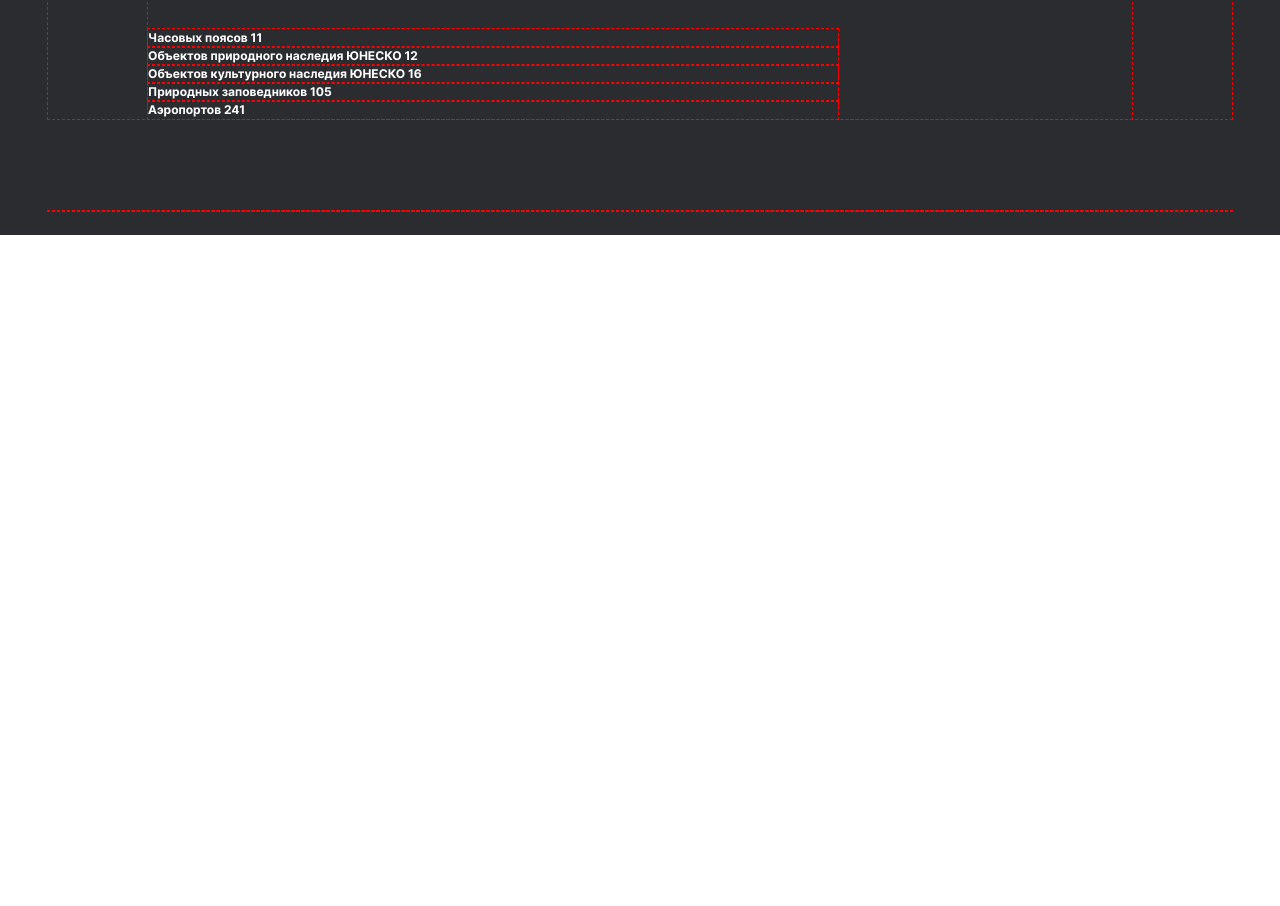
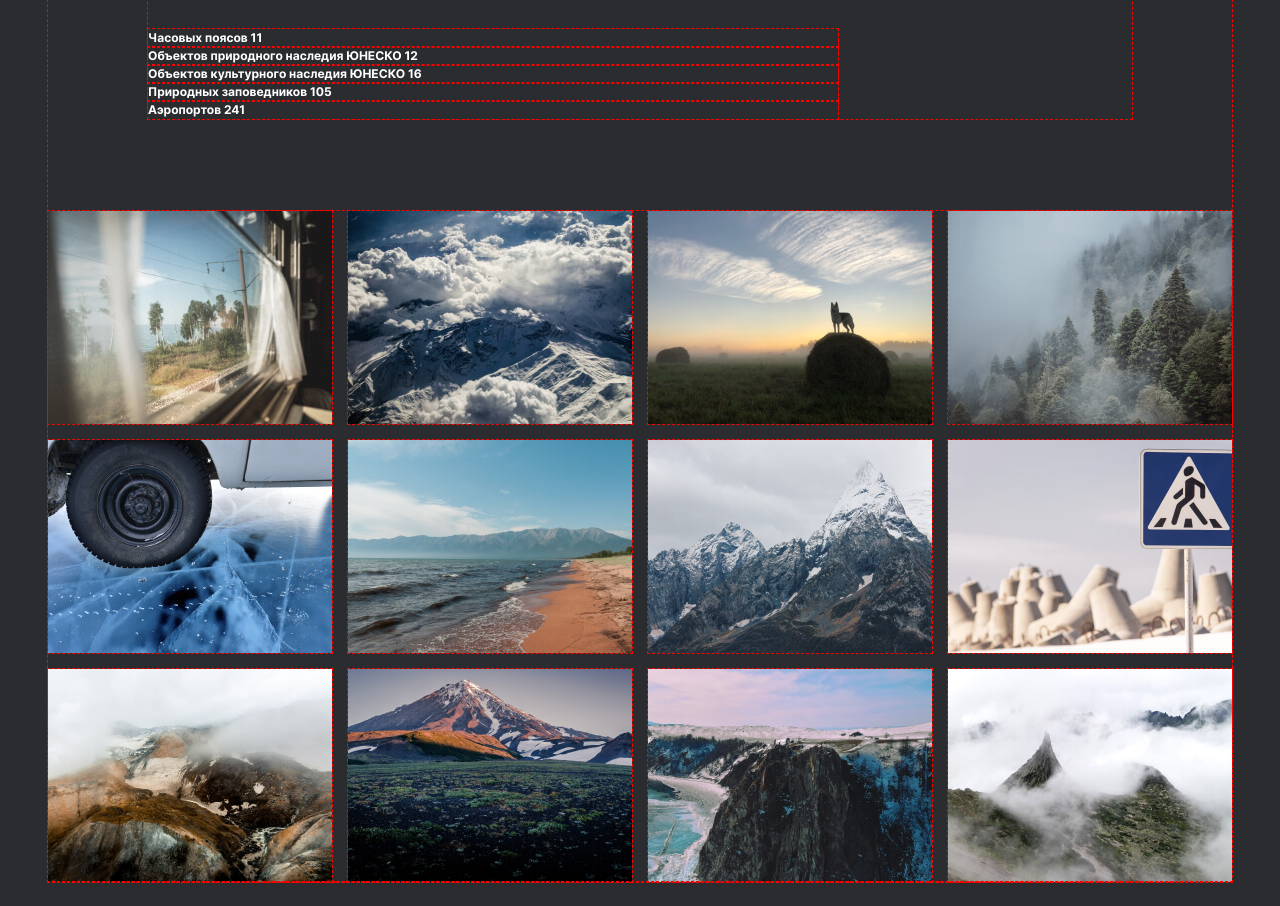
Before and after one commit to UserGitHub37/russian-travel, a plain HTML site: page index.html in a window 1280 px wide. Shown: the part 1542-2448 px from the top of the page. Before the commit the page ends 1777 px from the top, so only its background shows below. Drawn offline with Linux system fonts and the light colour scheme.

Commit message:
Сделал photo-grid 1280

```diff
--- /dev/null
+++ b/blocks/photo-grid/photo-grid.css
@@ -0,0 +1,10 @@
+.photo-grid {
+  display: grid;
+  grid-template-columns: repeat(auto-fit, minmax(250px, 1fr));
+  grid-template-rows: repeat(3, 1fr);
+  gap: 16px;
+}
+
+.photo-grid__image {
+  width: 100%;
+}
--- a/index.html
+++ b/index.html
@@ -43,7 +43,21 @@
         </ul>
       </section>
 
-      <section class="photo-grid"></section>
+      <section class="photo-grid">
+        <img src="./images/photo-grid-train.jpg" alt="Вид из окна поезда" class="photo-grid__image">
+        <img src="./images/photo-grid-atharva-tulsi.jpg" alt="Гора Уллу-Тау" class="photo-grid__image">
+        <img src="./images/photo-grid-tuman.jpg" alt="Туман" class="photo-grid__image">
+        <img src="./images/photo-grid-sochi.jpg" alt="Сочи" class="photo-grid__image">
+        <img src="./images/photo-grid-arisa.jpg" alt="Лед" class="photo-grid__image">
+        <img src="./images/photo-grid-baikal.jpg" alt="Байкал" class="photo-grid__image">
+        <img src="./images/photo-grid-elbrus.jpg" alt="Эльбрус" class="photo-grid__image">
+        <img src="./images/photo-grid-tetrapods.jpg" alt="Тетраподы" class="photo-grid__image">
+        <img src="./images/photo-grid-kamchatka-1.jpg" alt="Камчатка" class="photo-grid__image">
+        <img src="./images/photo-grid-kamchatka-2.jpg" alt="Камчатка" class="photo-grid__image">
+        <img src="./images/photo-grid-baikal-2.jpg" alt="Байкал" class="photo-grid__image">
+        <img src="./images/photo-grid-ergaki.jpg" alt="Ергаки" class="photo-grid__image">
+      </section>
+
       <section class="places"></section>
       <section class="cover"></section>
     </main>
--- a/pages/index.css
+++ b/pages/index.css
@@ -5,3 +5,4 @@
 @import url(../blocks/lead/lead.css);
 @import url(../blocks/content/content.css);
 @import url(../blocks/intro/intro.css);
+@import url(../blocks/photo-grid/photo-grid.css);
```
Also changed, not shown: images/header-logo_optimized.svg (deleted), images/photo-grid-arisa.jpg (added), images/photo-grid-atharva-tulsi.jpg (added), images/photo-grid-baikal-2.jpg (added), images/photo-grid-baikal.jpg (added), images/photo-grid-elbrus.jpg (added), images/photo-grid-ergaki.jpg (added), images/photo-grid-kamchatka-1.jpg (added), images/photo-grid-kamchatka-2.jpg (added), images/photo-grid-sochi.jpg (added), images/photo-grid-tetrapods.jpg (added), images/photo-grid-train.jpg (added), images/photo-grid-tuman.jpg (added).
